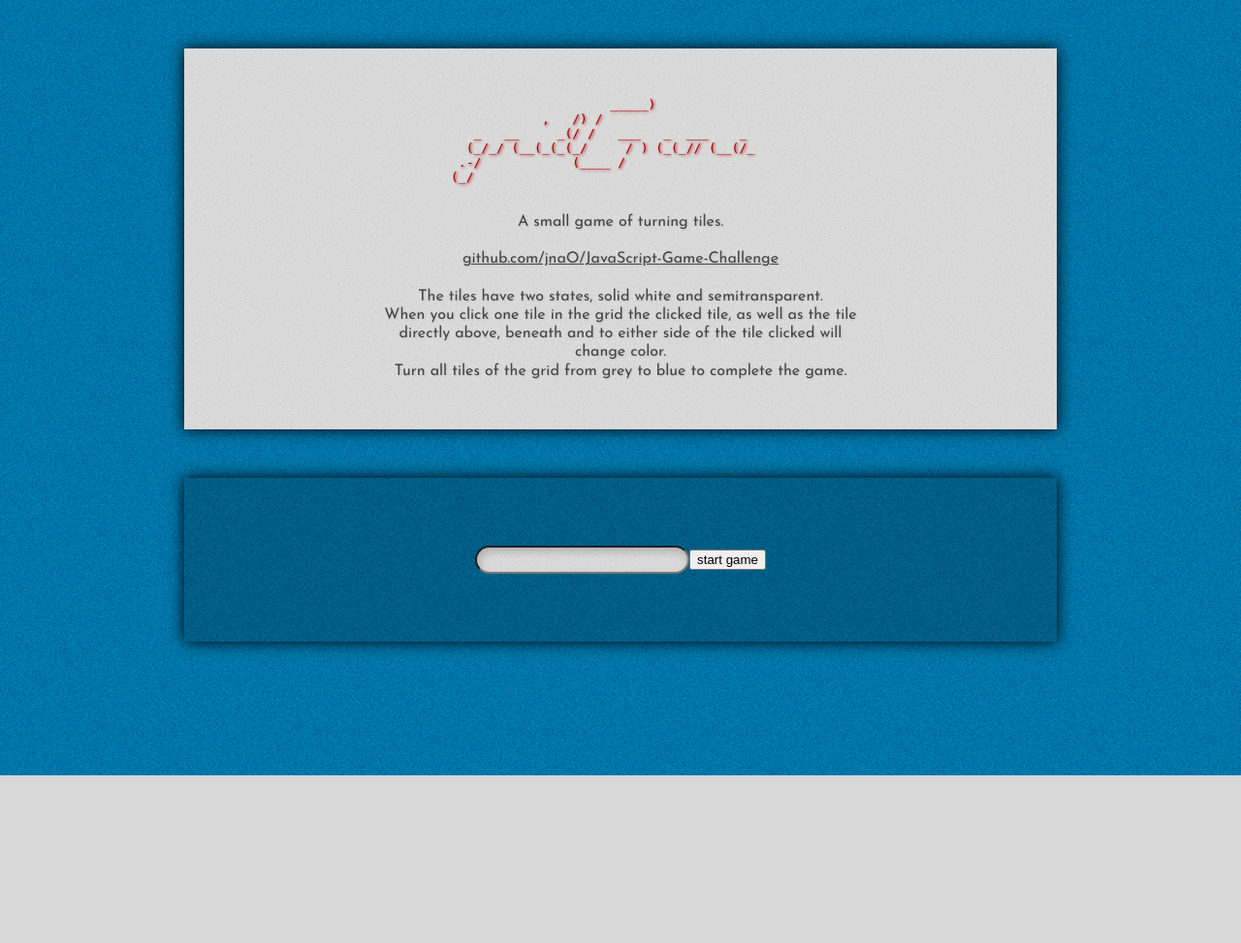
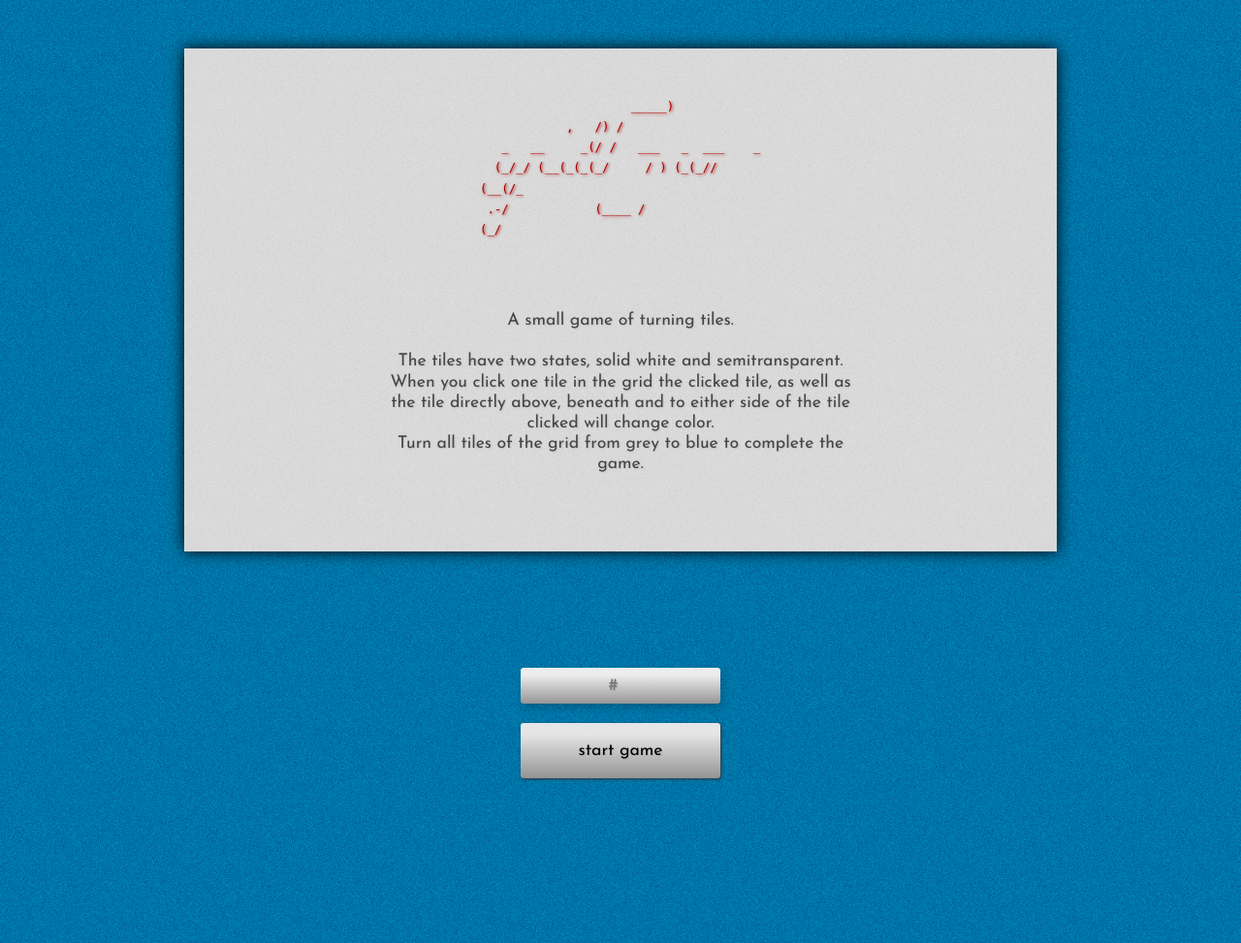
Before and after one commit to jnaO/JavaScript-Game-Challenge, a PHP site: page / in a window 1280 px wide. Shown: the whole page at 97% size. Before the commit the page ends 800 px from the top, so only its background shows below. Run offline with PHP 8.4, Linux system fonts and the light colour scheme; some libraries are stand-ins or nearby versions.

Commit message:
pregress exchanged for canvas, better css, adjustments for handheld boilerplate help

```diff
--- a/css/style.css
+++ b/css/style.css
@@ -1,95 +1,100 @@
-/**
- * font-family: 'Josefin Sans', sans-serif; font-weight: 400,600,700;
- * font-family: 'Josefin Slab', serif; font-weight: 600;
-*/
 
-html {
-    height: 100%;
-    font-family: 'Josefin Sans', courier, sans-serif;
-    font-weight: 400;
-    text-shadow: 1px 1px 2px rgba(0,0,0,0.1);
-    color: #07b;
-    background: #07b url('../img/bg/bg_blue.png') repeat fixed;
-}
-body {
-    padding: 0 0 30px;
-    margin:0px;
-}
-p {
-    line-height: 1.2em;
-}
-p.desc {
-    width: 500px;
-    margin: 0 auto;
-}
+/* HTML5 ‚ú∞ Boilerplate
+ * ==|== normalize ==========================================================
+ */
+
+article, aside, details, figcaption, figure, footer, header, hgroup, nav, section { display: block; }
+audio, canvas, video { display: inline-block; *display: inline; *zoom: 1; }
+audio:not([controls]) { display: none; }
+[hidden] { display: none; }
+
+html { font-size: 100%; -webkit-text-size-adjust: 100%; -ms-text-size-adjust: 100%; background: #07b url('../img/bg/bg_blue.png') repeat fixed; }
+body { margin: 0; font-size: 1.1em; padding: 0 0 20px; }
+body, button, input, select, textarea { font-family: 'Josefin Sans', courier, sans-serif; font-weight: 400; line-height: 1.2em; text-shadow: 1px 1px 2px rgba(0,0,0,0.1); color: #07b; }
+
+::-moz-selection { background: #fe57a1; color: #fff; text-shadow: none; }
+::selection { background: #fe57a1; color: #fff; text-shadow: none; }
+
+a { color: #00e; }
+a:visited { color: #551a8b; }
+a:hover { color: #06e; }
+a:focus { outline: thin dotted; }
+a:hover, a:active { outline: 0; }
+
+abbr[title] { border-bottom: 1px dotted; }
+b, strong { font-weight: bold; }
+blockquote { margin: 1em 40px; }
+dfn { font-style: italic; }
+hr { display: block; height: 1px; border: 0; border-top: 1px solid #ccc; margin: 1em 0; padding: 0; }
+ins { background: #ff9; color: #000; text-decoration: none; }
+mark { background: #ff0; color: #000; font-style: italic; font-weight: bold; }
+pre, code, kbd, samp { font-family: monospace, monospace; _font-family: 'courier new', monospace; font-size: 0.8em; }
+pre { white-space: pre; white-space: pre-wrap; word-wrap: break-word; }
+q { quotes: none; }
+q:before, q:after { content: ""; content: none; }
+small { font-size: 85%; }
+sub, sup { font-size: 75%; line-height: 0; position: relative; vertical-align: baseline; }
+sup { top: -0.5em; }
+sub { bottom: -0.25em; }
+ul, ol { margin: 1em 0; padding: 0 0 0 40px; }
+dd { margin: 0 0 0 40px; }
+nav ul, nav ol { list-style: none; list-style-image: none; margin: 0; padding: 0; }
+img { border: 0; -ms-interpolation-mode: bicubic; vertical-align: middle; }
+svg:not(:root) { overflow: hidden; }
+figure { margin: 0; }
+
+form { margin: 0; }
+fieldset { border: 0; margin: 0; padding: 0; }
+label { cursor: pointer; }
+legend { border: 0; *margin-left: -7px; padding: 0; }
+button, input, select, textarea { font-size: 100%; margin: 0; vertical-align: baseline; *vertical-align: middle; }
+button, input { line-height: normal; *overflow: visible; }
+table button, table input { *overflow: auto; }
+button, input[type="button"], input[type="reset"], input[type="submit"] { cursor: pointer; -webkit-appearance: button; }
+input[type="checkbox"], input[type="radio"] { box-sizing: border-box; }
+input[type="search"] { -webkit-appearance: textfield; -moz-box-sizing: content-box; -webkit-box-sizing: content-box; box-sizing: content-box; }
+input[type="search"]::-webkit-search-decoration { -webkit-appearance: none; }
+button::-moz-focus-inner, input::-moz-focus-inner { border: 0; padding: 0; }
+textarea { overflow: auto; vertical-align: top; resize: vertical; }
+input:valid, textarea:valid {  }
+input:invalid, textarea:invalid { background-color: #f0dddd; }
+table { margin: 0 auto; -webkit-tap-highlight-color: rgba(0,0,0,0); }
+td { vertical-align: top; }
+
+
+/* ==|== primary styles =====================================================
+   Author:
+   ========================================================================== */
+
 .logo {
     color: #A00;
     text-shadow: 1px 1px 3px #A00;
-    width: 350px;
+    width: 290px;
     margin: 0 auto;
 }
 
-a.hash_tag {
-    margin: 0;
-    padding: 0;
-}
 
 .top {
     background: #f9f9f9 url('../img/bg/bg_darkwhite.png') repeat fixed;
-    padding: 70px;
     color: #444;
+    box-shadow: 0 0 15px #000;
 }
 .bottom {
-/*    background: #f9f9f9 url('../img/bg/bg_darkgrey.png') repeat fixed; */
-    padding: 70px;
+    padding: 10px;
     color: #f2f2f2;
 }
-.bottom h1,
-.bottom h2,
-.bottom h3,
-.bottom h4,
-.bottom h5,
-.bottom h6 {
-    color: #fff;
-    text-shadow: 2px 2px 2px #444;
-    -webkit-text-shadow: 2px 2px 2px #444;
-}
-.wrapper, footer {
-    width: 800px;
-    padding: 50px;
-    box-shadow: 0 0 15px #000;
-    margin: 50px auto;
-    background-color: rgba(0,0,0,0.2);
-}
-#footer {
-    background: #07b url('../img/bg/bg_blue.png') repeat fixed;
-    padding: 70px 0;
-    text-shadow: none;
-    color: #f2f2f2;
-    font-weight: 700;
-}
-#footer > p {
-    font-size: 60px;
-    margin: 30px auto;
-    text-shadow: 0px 0px 10px #f2f2f2;
-}
-#footer > p.mini_date, mini_date {
-    font-size: 15px;
-}
-.top .wrapper {
-    box-shadow: 0 0 15px #000;
-    background-color: rgba(255,255,255,0.5);
-    position: relative;
-    z-index: 100;
-}
 input {
-    padding: 5px 20px;
-    border-radius: 25px;
-    margin: 20px 0;
-    background: #f9f9f9 url('../img/bg/bg_darkwhite.png') repeat fixed;
-    color: #333;
-    text-shadow: 1px 1px 1px #aaa;
-    box-shadow: 2px 4px 8px rgba(0,0,0,0.2) inset;
+    padding: 10px 0px;
+    border-radius: 3px;
+    margin: 20px auto;
+    background-image: -webkit-linear-gradient(top, hsla(30, 0%, 90%, 0.7) 20%, hsla(0, 0%, 50%, 1) 120%);
+    color: black;
+    text-shadow: 1px 1px 1px hsl(0, 0%, 67%);
+    box-shadow: 2px 4px 8px rgba(0,0,0,0.2);
+    width: 206px;
+    text-align: center;
+    font: 30px bold "Josefin Sans";
+    border: none;
 }
 
 ::selection {
@@ -103,6 +108,18 @@ h1, h2, h3, h4, h5, h6 {
     font-weight: 700;
     color: #07b;
 }
+
+.bottom h1,
+.bottom h2,
+.bottom h3,
+.bottom h4,
+.bottom h5,
+.bottom h6 {
+    color: #fff;
+    text-shadow: 2px 2px 2px #444;
+    -webkit-text-shadow: 2px 2px 2px #444;
+}
+
 h1 {
     font-size: 2em;
 }
@@ -135,8 +152,73 @@ a:hover {
     color: #030303;
 }
 
+p {
+    padding: 30px;
+}
 .center {
     text-align: center;
+}
+
+pre {
+    font-size: 0.7em
+}
+
+
+
+/*  *   *   *   *   *   *   *    GAME SPECS    *   *   *   *   *   *   *   *   */
+
+
+button {
+    display: block;
+    margin: 0px auto 50px;
+    width: 206px;
+    background-image: -webkit-linear-gradient(top, hsl(30, 0%, 90%) 20%, hsl(0, 0%, 50%) 120%);
+    border-radius: 3px;
+    border: none;
+    box-shadow: 1px 1px 3px #333;
+    font: 24px bold "Josefin Sans";
+    color: black;
+    text-shadow: 1px 1px 1px hsl(0, 0%, 67%);
+    padding: 20px 10px;
+}
+
+#progressBar {
+    display: block;
+    border: 1px ridge rgba(255, 255, 255, 0.7);
+    border-radius: 3px;
+    margin: 20px auto;
+    background-image: -webkit-linear-gradient(left, hsla(0, 0%, 100%, 0)0%, hsla(0, 0%, 100%, 0.4)30%, hsla(0, 0%, 100%, 0.4)70%, hsla(0, 0%, 100%, 0)100%);
+    background-image: -moz-linear-gradient(left, hsla(0, 0%, 100%, 0)0%, hsla(0, 0%, 100%, 0.4)30%, hsla(0, 0%, 100%, 0.4)70%, hsla(0, 0%, 100%, 0)100%);
+    background-image: -ms-linear-gradient(left, hsla(0, 0%, 100%, 0)0%, hsla(0, 0%, 100%, 0.4)30%, hsla(0, 0%, 100%, 0.4)70%, hsla(0, 0%, 100%, 0)100%);
+    background-image: -o-linear-gradient(left, hsla(0, 0%, 100%, 0)0%, hsla(0, 0%, 100%, 0.4)30%, hsla(0, 0%, 100%, 0.4)70%, hsla(0, 0%, 100%, 0)100%);
+    background-image: linear-gradient(left, hsla(0, 0%, 100%, 0)0%, hsla(0, 0%, 100%, 0.4)30%, hsla(0, 0%, 100%, 0.4)70%, hsla(0, 0%, 100%, 0)100%);
+    box-shadow: 0px 2px 3px #333;
+}
+.greyTile {
+    width: 25px;
+    height: 25px;
+    background-color: #CCC;
+    border-radius: 3px;
+    -webkit-transition: all 0.2s ease-in-out;
+    -moz-transition: all 0.2s ease-in-out;
+    -o-transition: all 0.2s ease-in-out;
+    -ms-transition: all 0.2s ease-in-out;
+    transition: all 0.2s ease-in-out;
+    -webkit-transform: translate3d(0, 0, 39px);
+    box-shadow: 0px 2px 3px #333;
+}
+.blueTile {
+    width: 25px;
+    height: 25px;
+    background-color: rgba(0,0,0,0.15);
+    border-radius: 3px;
+    -webkit-transition: all 0.2s ease-in-out;
+    -moz-transition: all 0.2s ease-in-out;
+    -o-transition: all 0.2s ease-in-out;
+    -ms-transition: all 0.2s ease-in-out;
+    transition: all 0.2s ease-in-out;
+    -webkit-transform: translate3d(0, 0, 39px);
+    box-shadow: 0px 2px 3px rgba(0,0,0,0.2) inset;
 }
 
 
@@ -144,61 +226,67 @@ a:hover {
 
 
 
-/* Floats & Clearer  */
 
-.left, .float_left {
-    float: left;
-}
-.float_right {
-    float: right;
-}
-.clearer {
-    clear: both;
-    height: 0px;
-    width: 0px;
-}
-.clear {
-    clear: both;
-}
-.hidden {
-    display: none;
-}
-.pfat {
-    font-weight: bold;
+
+
+
+
+
+
+
+/* ==|== non-semantic helper classes ======================================== */
+.ir { display: block; border: 0; text-indent: -999em; overflow: hidden; background-color: transparent; background-repeat: no-repeat; text-align: left; direction: ltr; }
+.ir br { display: none; }
+.hidden { display: none !important; visibility: hidden; }
+.visuallyhidden { border: 0; clip: rect(0 0 0 0); height: 1px; margin: -1px; overflow: hidden; padding: 0; position: absolute; width: 1px; }
+.visuallyhidden.focusable:active, .visuallyhidden.focusable:focus { clip: auto; height: auto; margin: 0; overflow: visible; position: static; width: auto; }
+.invisible { visibility: hidden; }
+.clearfix:before, .clearfix:after { content: ""; display: table; }
+.clearfix:after { clear: both; }
+.clearfix { zoom: 1; }
+
+
+/* ==|== media queries ====================================================== */
+
+@media only screen and (min-width: 480px) {
+
+
 }
 
-/*  *   *   *   *   *   *   *    GAME SPECS    *   *   *   *   *   *   *   *   */
+@media only screen and (min-width: 768px) {
 
-table {
-    margin: 0 auto;
+    p.desc {
+        max-width: 500px;
+        margin: 0 auto;
+    }
+
+    .top {
+        padding: 10px;
+    }
+
+    .wrapper, footer {
+        width: 800px;
+        padding: 50px;
+        margin: 50px auto;
+    }
+
 }
 
 
-progress {
-    display: block;
-    margin: 20px auto;
+
+/* ==|== print styles ======================================================= */
+
+@media print {
+  * { background: transparent !important; color: black !important; text-shadow: none !important; filter:none !important; -ms-filter: none !important; }
+  a, a:visited { text-decoration: underline; }
+  a[href]:after { content: " (" attr(href) ")"; }
+  abbr[title]:after { content: " (" attr(title) ")"; }
+  .ir a:after, a[href^="javascript:"]:after, a[href^="#"]:after { content: ""; }
+  pre, blockquote { border: 1px solid #999; page-break-inside: avoid; }
+  thead { display: table-header-group; }
+  tr, img { page-break-inside: avoid; }
+  img { max-width: 100% !important; }
+  @page { margin: 0.5cm; }
+  p, h2, h3 { orphans: 3; widows: 3; }
+  h2, h3 { page-break-after: avoid; }
 }
-.greyTile {
-    width: 25px;
-    height: 25px;
-    background-color: #ccc;
-    border-radius: 3px;
-    -webkit-transition: all 0.2s ease-in-out;
-    -moz-transition: all 0.2s ease-in-out;
-    -o-transition: all 0.2s ease-in-out;
-    -ms-transition: all 0.2s ease-in-out;
-    transition: all 0.2s ease-in-out;
-    -webkit-transform: translate3d(0, 0, 39px);
-}
-.blueTile {
-    width: 25px;
-    height: 25px;
-    background-color: rgba(200,200,200,0.1);
-    border-radius: 3px;
-    -webkit-transition: all 0.2s ease-in-out;
-    -moz-transition: all 0.2s ease-in-out;
-    -o-transition: all 0.2s ease-in-out;
-    -ms-transition: all 0.2s ease-in-out;
-    transition: all 0.2s ease-in-out;
-    -webkit-transform: translate3d(0, 0, 39px);
-}
--- a/index.php
+++ b/index.php
@@ -7,6 +7,11 @@
         <meta name="author" content="jnaO" />
 
         <title>gridGame</title>
+
+        <meta name="apple-mobile-web-app-capable" content="yes" />
+        <meta name="apple-mobile-web-app-status-bar-style" content="black" />
+        <meta name="viewport" content="width=device-width,initial-scale=1" />
+
         <link href='//fonts.googleapis.com/css?family=Josefin+Sans:400,600,700|Josefin+Slab:700&amp;v2' rel='stylesheet' type='text/css' />
         <script type="text/javascript" src="//ajax.googleapis.com/ajax/libs/jquery/1.6.2/jquery.min.js"></script>
 
@@ -31,9 +36,6 @@
             <p class="center desc">
                 A small game of turning tiles.<br />
                 <br />
-                <a href="//github.com/jnaO/JavaScript-Game-Challenge" target="_blank">
-                    github.com/jnaO/JavaScript-Game-Challenge</a><br />
-                <br />
                 The tiles have two states, solid white and semitransparent.<br 7>
                 When you click one tile in the grid the clicked tile, as well as the
                 tile directly above, beneath and to either side of the tile clicked
@@ -43,7 +45,7 @@
         </header>
         <article class="bottom wrapper">
             <header class="center">
-                <input type="number" id="gridSize" /><button id="startGame">start game</button>
+                <input class="center" type="number" id="gridSize" placeholder="#" /><button id="startGame">start game</button>
             </header>
             <table id="gamePlan">
 
```
Also changed, not shown: js/script.js (+32 -9 lines).
